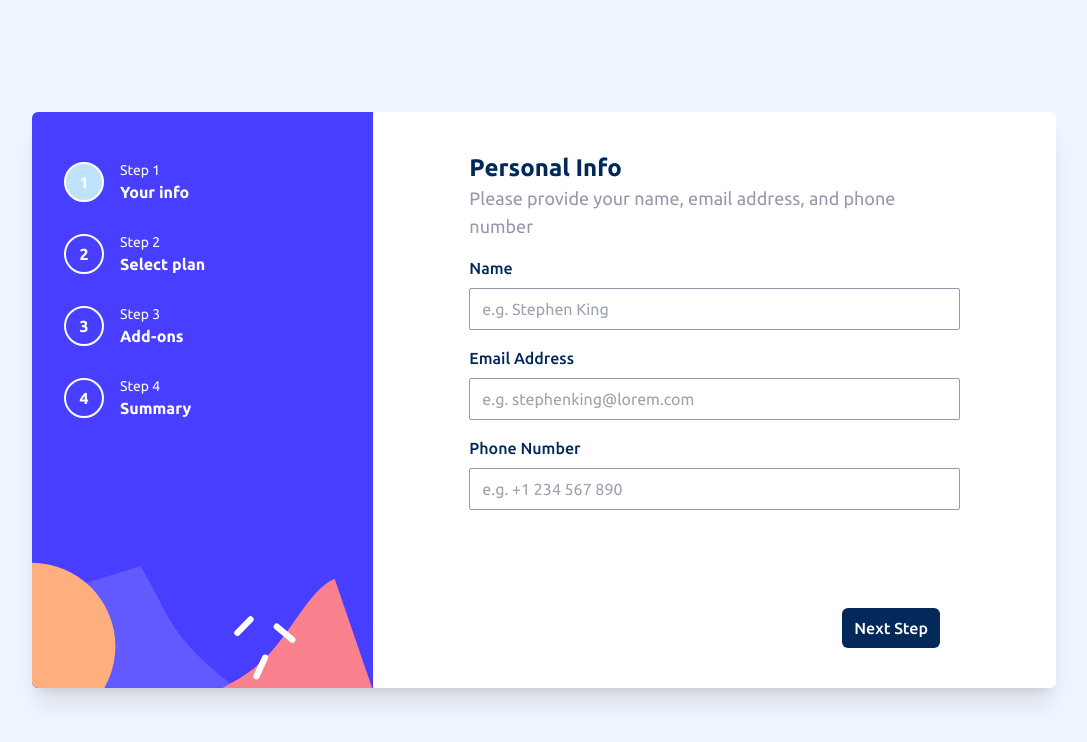
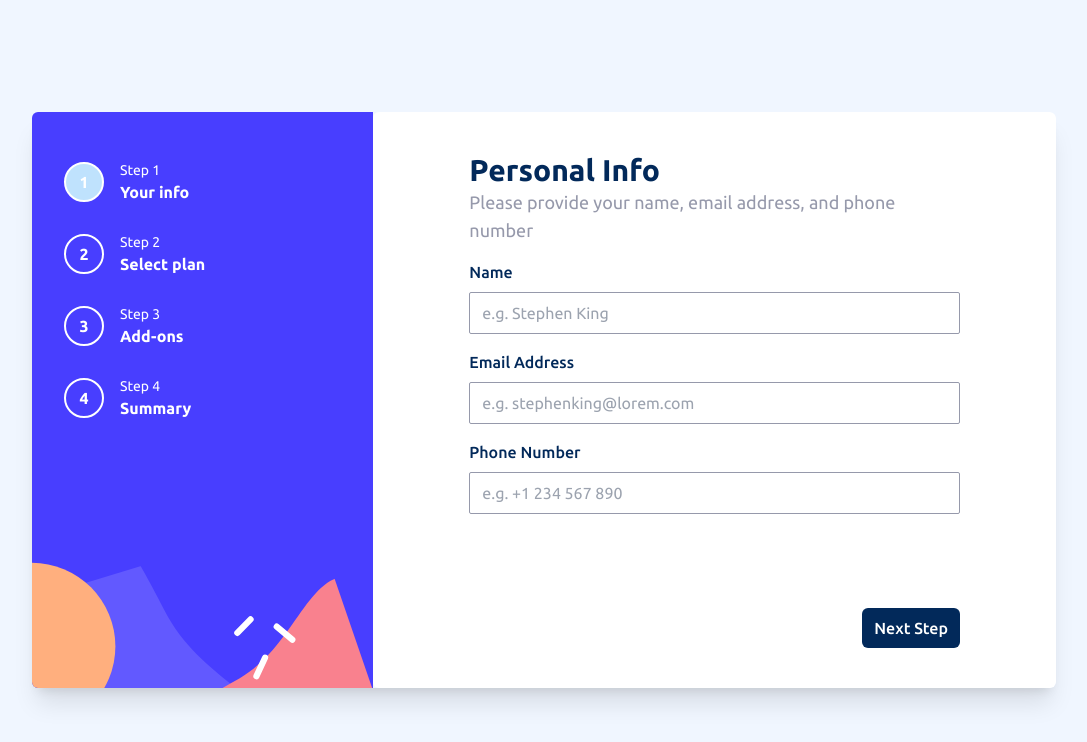
Before and after one commit to DarkDev56/multi-step-form, a React (Create React App) app: page / in a window 1280 px wide. Shown: the top 742 px of the page, without its empty margins (96-1183 px from the left). Built offline with nearby package versions, Linux system fonts and the light colour scheme.

Commit message:
Changed Readme.MD

```diff
--- a/src/components/Header.jsx
+++ b/src/components/Header.jsx
@@ -2,7 +2,7 @@ export default function Header({heading, content})
 {
     return (
         <header className="mb-4">
-            <h1 className="capitalize text-marine-blue font-bold text-2xl">{heading}</h1>
+            <h1 className="capitalize text-marine-blue font-bold text-2xl lg:text-3xl">{heading}</h1>
             <p className="capilalize text-cool-gray text-lg">{content}</p>
         </header>
     )
--- a/src/components/Switch.jsx
+++ b/src/components/Switch.jsx
@@ -6,7 +6,7 @@ export default function Switch()
     return (
         <StepContext.Consumer>
             {({step, setStep}) => (
-                <div className="flex justify-between fixed z-40 bottom-0 left-0 bg-white w-full p-5 md:relative md:pb-0">
+                <div className="flex justify-between fixed z-40 bottom-0 left-0 bg-white w-full p-5 md:relative md:pb-0 md:px-0">
                     <button
                         className={`${step === 1 && "hidden"} text-cool-gray font-[700] py-2 px-3 active:outline-black`}
                         onClick={() => setStep(step - 1)}
--- a/src/pages/One.jsx
+++ b/src/pages/One.jsx
@@ -33,7 +33,7 @@ export default function One({ step, setStep })
                     name="Phone Number"
                     type="tel"
                     placeholder="e.g. +1 234 567 890"
-                    value={tel} pattern="[0-9]{9,12}"
+                    value={tel} pattern="[+]?[0-9 ]{9,14}"
                     onChange={(e) => setTel(e.target.value)}
                 />
             </div>
```
Also changed, not shown: 1 other file (tests, documents, lock files or other folders).
